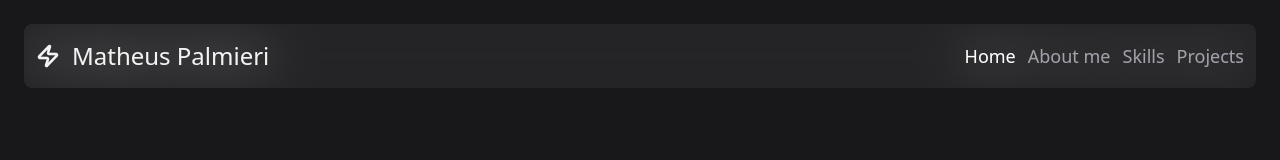
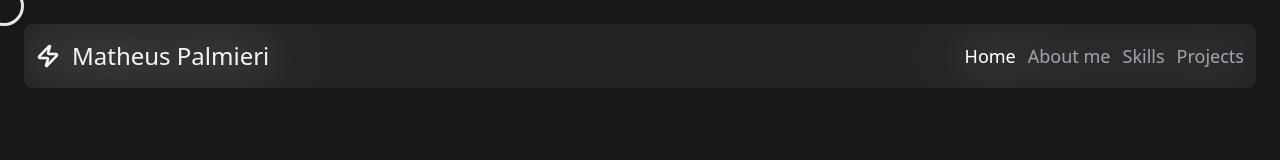
Before and after one commit to MatheusPalmieri/portfolio, a React (Vite) app: page / in a window 1280 px wide. Shown: the top 160 px of the page. Built offline with nearby package versions, Linux system fonts and the light colour scheme; no server answers.

Commit message:
feat: cursor

```diff
--- /dev/null
+++ b/src/components/Cursor/index.tsx
@@ -0,0 +1,32 @@
+import { useState, useEffect } from "react";
+
+interface Position {
+  x: number;
+  y: number;
+}
+
+export const Cursor: React.FC = () => {
+  const [position, setPosition] = useState<Position>({ x: 0, y: 0 });
+
+  useEffect(() => {
+    const handleMouseMove = (e: MouseEvent) => {
+      setPosition({ x: e.clientX, y: e.clientY });
+    };
+
+    document.addEventListener("mousemove", handleMouseMove);
+
+    return () => {
+      document.removeEventListener("mousemove", handleMouseMove);
+    };
+  }, []);
+
+  return (
+    <div
+      className="cursor"
+      style={{
+        left: `${position.x - 16}px`,
+        top: `${position.y - 14}px`,
+      }}
+    />
+  );
+};
--- a/src/main.tsx
+++ b/src/main.tsx
@@ -8,9 +8,11 @@ import "./styles/global.css";
 // Router
 import { RouterProvider } from "react-router-dom";
 import { router } from "./routes/index.tsx";
+import { Cursor } from "./components/Cursor/index.tsx";
 
 ReactDOM.createRoot(document.getElementById("root")!).render(
   <React.StrictMode>
+    <Cursor />
     <RouterProvider router={router} />
   </React.StrictMode>,
 );
--- a/src/styles/global.css
+++ b/src/styles/global.css
@@ -2,6 +2,7 @@ html {
   scroll-behavior: smooth;
   scroll-behavior: smooth;
   -webkit-font-smoothing: antialiased;
+  cursor: none !important;
 }
 
 body {
@@ -20,3 +21,25 @@ body {
     "Helvetica Neue",
     sans-serif;
 }
+
+.cursor {
+  position: fixed;
+  width: 40px;
+  height: 40px;
+  border: 3px solid #fff;
+  background: transparent;
+  border-radius: 50%;
+  pointer-events: none;
+  z-index: 9999;
+  mix-blend-mode: difference;
+}
+
+a:hover .cursor,
+button:hover .cursor,
+.cursor:hover {
+  cursor: none !important;
+  width: 50px;
+  height: 50px;
+  background: #fff !important;
+  opacity: 0.5;
+}
```
